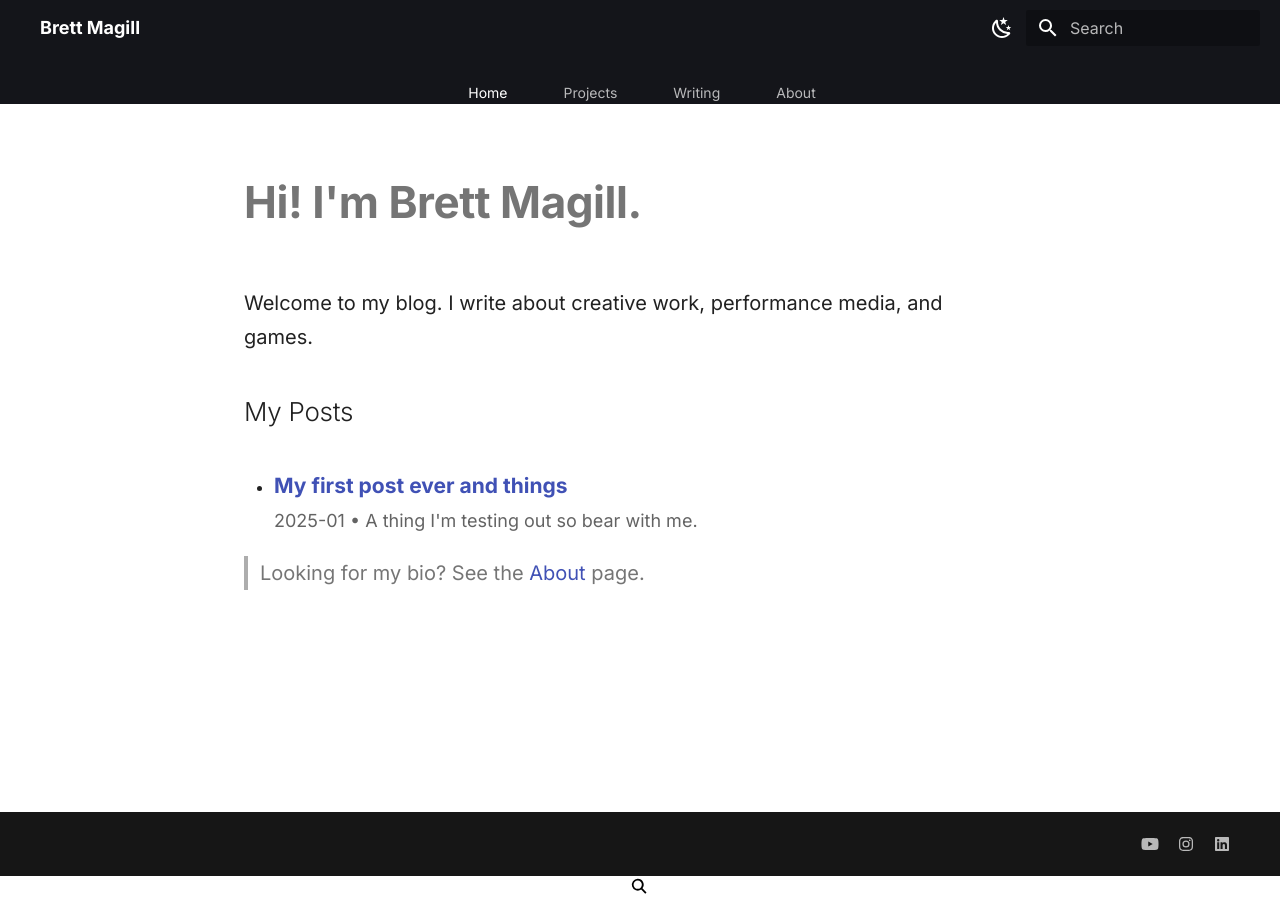
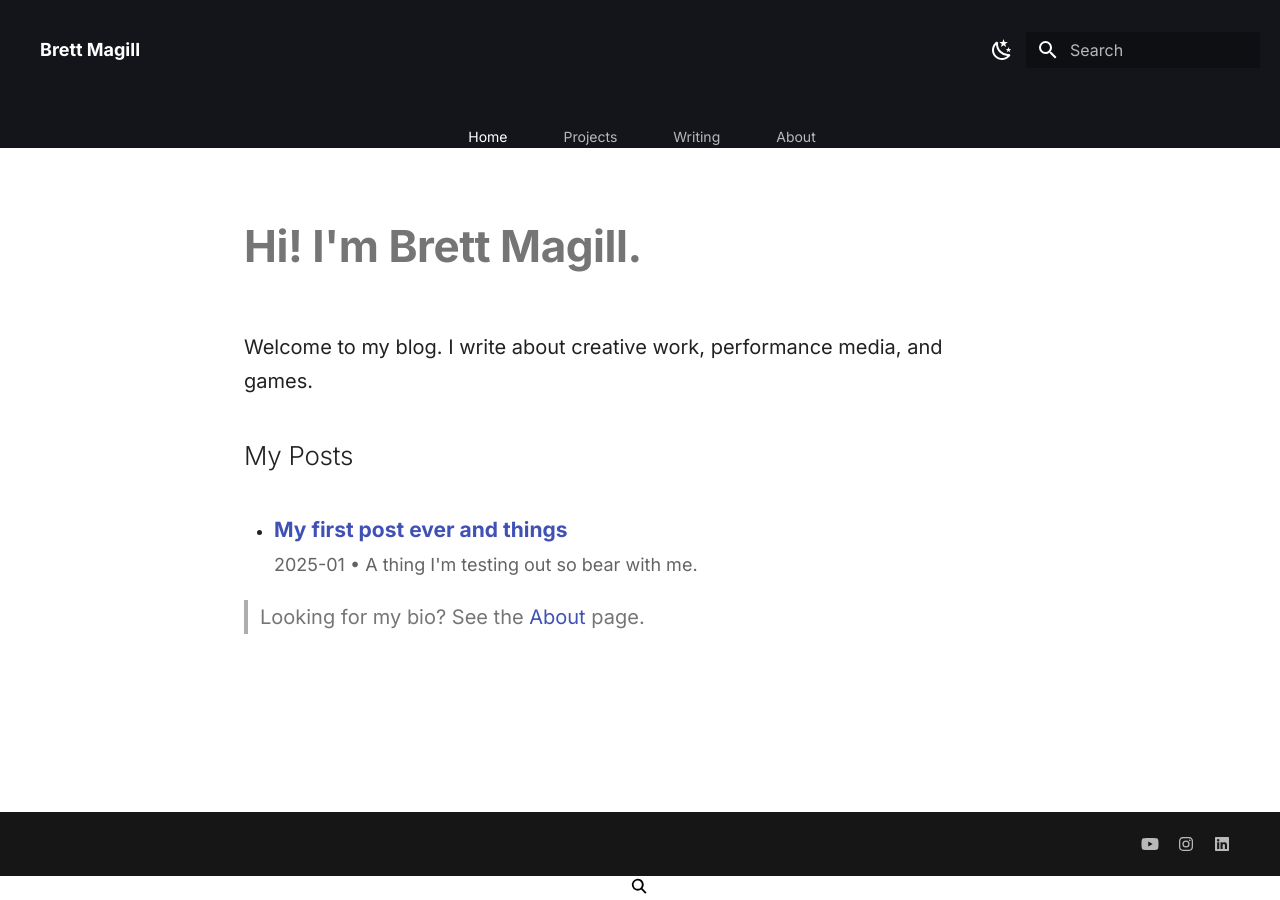
Before and after one commit to thatbrettmagill/thatbrettmagill.github.io, an MkDocs documentation site: the page built from docs/index.md, in a window 1280 px wide. Built offline with MkDocs 1.6.1 and Material for MkDocs 9.7.7, drawn with Linux system fonts in a browser that asks for light colours.

Commit message:
Update overrides.css

```diff
--- a/docs/assets/overrides.css
+++ b/docs/assets/overrides.css
@@ -12,9 +12,9 @@
   text-align: center;
 }
 .md-header__inner {
-  min-height: 56px;
+  min-height: 100px;
   max-width: 100%;
-  padding: 0 1rem;
+  padding: 1rem;
 }
 .md-tabs__list {
   display: flex;
```
